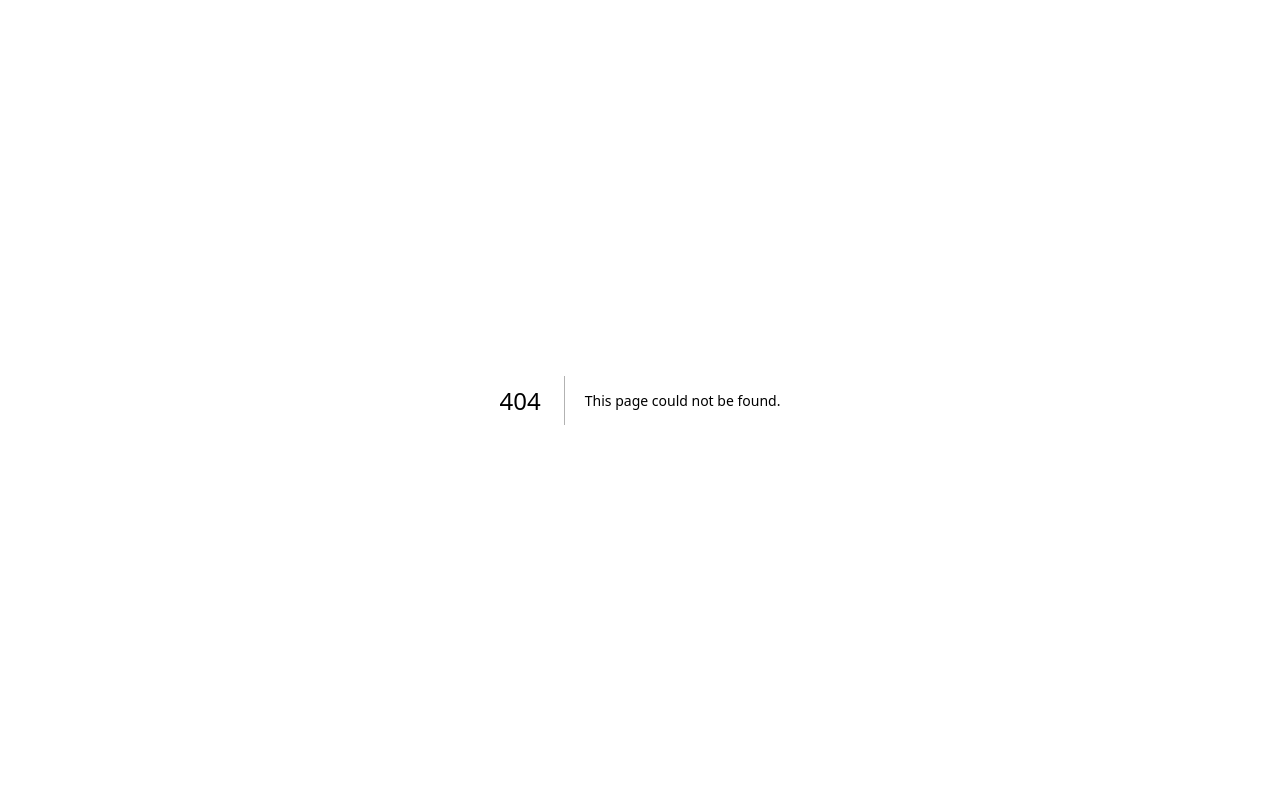
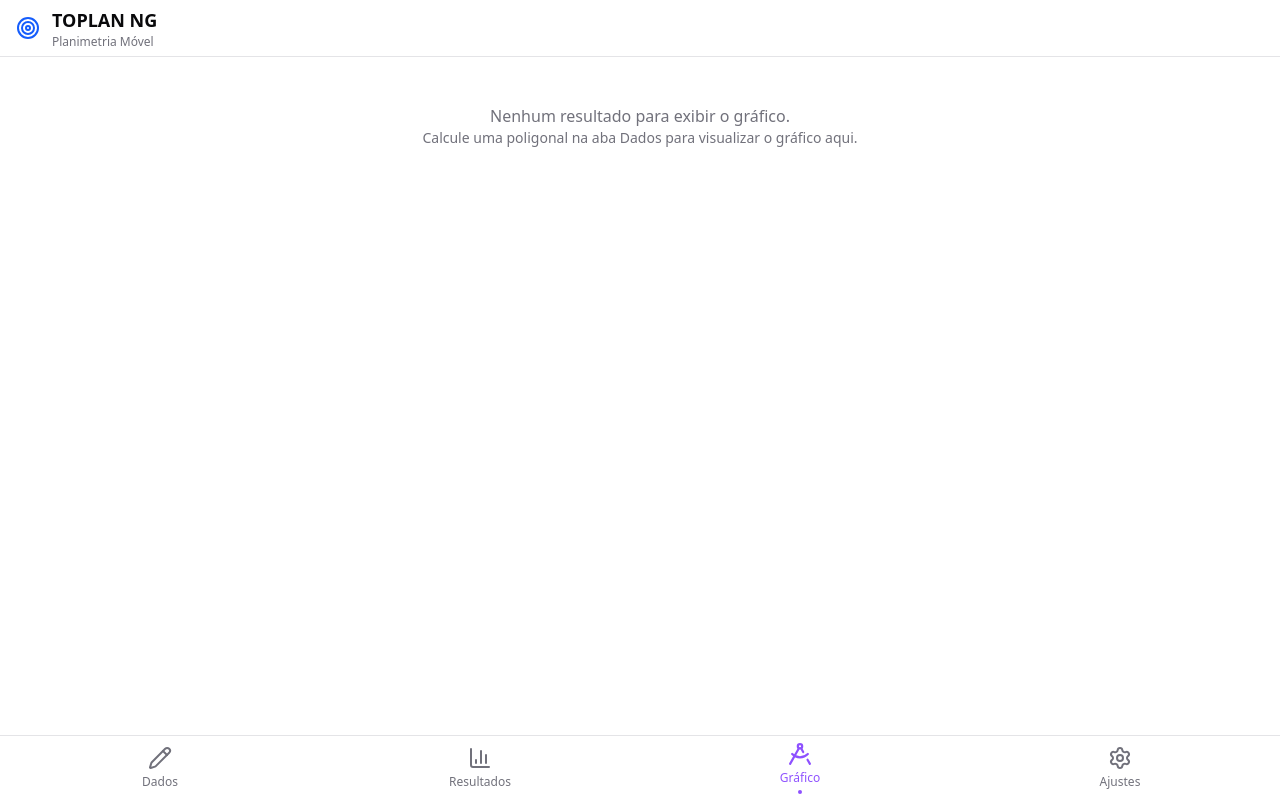
Before and after one commit to Eng-Ekezia/toplan-ng, a Next.js app: page /graph in a window 1280 px wide. Before the commit this address had no page. Built offline with nearby package versions, Linux system fonts and the light colour scheme.

Commit message:
fix(store): Corrige a tipagem de activeTab para incluir 'graph'

```diff
--- /dev/null
+++ b/src/app/(tabs)/graph/page.tsx
@@ -0,0 +1,64 @@
+// src/app/(tabs)/graph/page.tsx
+
+"use client";
+
+import { motion } from "framer-motion";
+import { useCalculationStore } from "@/store/useCalculationStore";
+import { PolygonCanvas } from "@/components/features/PolygonCanvas";
+
+const containerVariants = {
+  hidden: { opacity: 0 },
+  visible: {
+    opacity: 1,
+    transition: {
+      duration: 0.5,
+    },
+  },
+};
+
+export default function GraphPage() {
+  const { result, isLoading, input } = useCalculationStore();
+
+  if (isLoading) {
+    return (
+      <p className="text-center animate-pulse pt-8">Carregando gráfico...</p>
+    );
+  }
+
+  if (!result) {
+    return (
+      <div className="text-center text-muted-foreground mt-8">
+        <p>Nenhum resultado para exibir o gráfico.</p>
+        <p className="text-sm">
+          Calcule uma poligonal na aba Dados para visualizar o gráfico aqui.
+        </p>
+      </div>
+    );
+  }
+
+  const { finalCoordinates, detailCoordinates, intermediate } = result;
+
+  return (
+    <motion.div
+      variants={containerVariants}
+      initial="hidden"
+      animate="visible"
+      className="space-y-4"
+    >
+      <div className="text-center">
+        <h2 className="text-xl font-semibold">
+          Gráfico para: {input.projectName}
+        </h2>
+        <p className="text-sm text-muted-foreground">
+          Cliente: {input.clientName || "Não informado"}
+        </p>
+      </div>
+
+      <PolygonCanvas
+        coordinates={finalCoordinates}
+        details={detailCoordinates}
+        azimuths={intermediate.azimuths}
+      />
+    </motion.div>
+  );
+}
--- a/src/app/(tabs)/layout.tsx
+++ b/src/app/(tabs)/layout.tsx
@@ -21,13 +21,15 @@ export default function TabsLayout({
 
   useEffect(() => {
     if (calculationSuccess) {
-      router.push("/results");
+      router.push("/graph");
       setCalculationSuccess(false);
     }
   }, [calculationSuccess, router, setCalculationSuccess]);
 
   useEffect(() => {
-    if (pathname === "/results" && activeTab !== "results") {
+    if (pathname === "/graph" && activeTab !== "graph") {
+      setActiveTab("graph"); // Removido o 'as any'
+    } else if (pathname === "/results" && activeTab !== "results") {
       setActiveTab("results");
     } else if (pathname === "/settings" && activeTab !== "settings") {
       setActiveTab("settings");
@@ -37,12 +39,10 @@ export default function TabsLayout({
   }, [pathname, setActiveTab, activeTab]);
 
   return (
-    <div className="max-w-4xl mx-auto">
+    <div className="max-w-4xl xl:max-w-7xl mx-auto">
       <Header />
 
-      {/* Padding top (pt-14) para o Header e padding bottom (pb-16) para a BottomNav */}
       <main className="pt-14 pb-16">
-        {/* Wrapper interno para espaçamento do conteúdo */}
         <div className="px-4 md:px-6 py-4">{children}</div>
       </main>
 
--- a/src/components/features/ResultsDisplay.tsx
+++ b/src/components/features/ResultsDisplay.tsx
@@ -19,7 +19,6 @@ import {
   AccordionItem,
   AccordionTrigger,
 } from "@/components/ui/accordion";
-import { PolygonCanvas } from "./PolygonCanvas";
 import { formatAngleToString, formatDecimal } from "@/lib/utils";
 import { Badge } from "@/components/ui/badge";
 
@@ -55,11 +54,7 @@ export function ResultsDisplay() {
         </p>
       </div>
 
-      <PolygonCanvas
-        coordinates={finalCoordinates}
-        details={detailCoordinates}
-        azimuths={intermediate.azimuths}
-      />
+      {/* O PolygonCanvas foi removido daqui */}
 
       <Card>
         <CardHeader>
@@ -75,7 +70,6 @@ export function ResultsDisplay() {
               </TableRow>
             </TableHeader>
             <TableBody>
-              {/* --- CORREÇÃO DO LINTER AQUI: 'index' removido --- */}
               {finalCoordinates.map((coord) => (
                 <React.Fragment key={`fragment-${coord.point}`}>
                   <TableRow>
--- a/src/components/layout/BottomNav.tsx
+++ b/src/components/layout/BottomNav.tsx
@@ -4,23 +4,27 @@
 
 import Link from "next/link";
 import { usePathname } from "next/navigation";
-import { Pencil, BarChart3, Settings } from "lucide-react";
+// Adicionar o novo ícone
+import { Pencil, BarChart3, Settings, DraftingCompass } from "lucide-react";
 import { cn } from "@/lib/utils";
 
 export function BottomNav() {
   const pathname = usePathname();
 
+  // Adicionar o novo item de navegação
   const navItems = [
     { href: "/", icon: Pencil, label: "Dados" },
     { href: "/results", icon: BarChart3, label: "Resultados" },
+    { href: "/graph", icon: DraftingCompass, label: "Gráfico" },
     { href: "/settings", icon: Settings, label: "Ajustes" },
   ];
 
   return (
-    // Adicionado: fixed, bottom-0, left-0, right-0, z-40
     <footer className="fixed bottom-0 left-0 right-0 z-40 bg-background/95 backdrop-blur-lg border-t supports-[backdrop-filter]:bg-background/60">
-      <nav className="max-w-4xl mx-auto h-16 flex justify-around items-center">
+      <nav className="max-w-4xl xl:max-w-7xl mx-auto h-16 flex justify-around items-center">
         {navItems.map((item) => {
+          // Lógica para considerar / e /graph como ativos juntos temporariamente, se necessário
+          // Neste caso, vamos manter a lógica simples: apenas a rota exata fica ativa
           const isActive = pathname === item.href;
           return (
             <Link
--- a/src/components/layout/Header.tsx
+++ b/src/components/layout/Header.tsx
@@ -4,9 +4,9 @@ import { Target } from "lucide-react";
 
 export function Header() {
   return (
-    // Adicionado: fixed, top-0, left-0, right-0, z-40
     <header className="fixed top-0 left-0 right-0 z-40 bg-background/80 backdrop-blur-sm border-b">
-      <div className="max-w-4xl mx-auto h-14 px-4 flex items-center gap-3">
+      {/* Adicionado: xl:max-w-7xl para expandir em telas grandes */}
+      <div className="max-w-4xl xl:max-w-7xl mx-auto h-14 px-4 flex items-center gap-3">
         <Target className="w-6 h-6 text-blue-600" />
         <div className="flex-1">
           <h1 className="text-lg font-bold">TOPLAN NG</h1>
--- a/src/store/useCalculationStore.ts
+++ b/src/store/useCalculationStore.ts
@@ -39,11 +39,14 @@ const initialInputState = createInitialState(4);
 
 const LOCAL_STORAGE_KEY = "toplan_projects";
 
+// --- ALTERAÇÃO AQUI ---
+type ActiveTab = "data" | "results" | "settings" | "graph";
+
 interface StoreState {
   input: CalculationInput;
   result: CalculationResult | null;
   isLoading: boolean;
-  activeTab: "data" | "results" | "settings";
+  activeTab: ActiveTab; // Usar o novo tipo
   calculationSuccess: boolean;
   errors: InputErrors;
 }
@@ -53,7 +56,6 @@ interface StoreActions {
     field: K,
     value: CalculationInput[K]
   ) => void;
-  // --- ALTERAÇÃO AQUI: Assinatura com Genéricos ---
   setNestedInput: <TParent extends "initialAzimuth" | "initialCoordinates">(
     parentField: TParent,
     childField: keyof CalculationInput[TParent],
@@ -74,7 +76,7 @@ interface StoreActions {
     value: string | number
   ) => void;
 
-  setActiveTab: (tab: "data" | "results" | "settings") => void;
+  setActiveTab: (tab: ActiveTab) => void; // Usar o novo tipo
   runCalculation: () => void;
   setCalculationSuccess: (status: boolean) => void;
   saveProject: () => void;
@@ -111,7 +113,6 @@ export const useCalculationStore = create<StoreState & StoreActions>(
       set({ input, errors: validateInput(input) });
     },
 
-    // --- ALTERAÇÃO AQUI: Implementação com a nova assinatura ---
     setNestedInput: (parentField, childField, value) => {
       const state = get();
       const input = {
```
